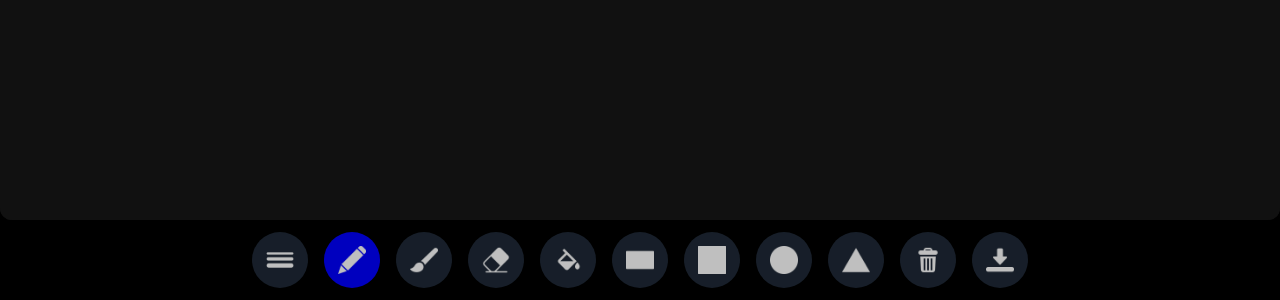
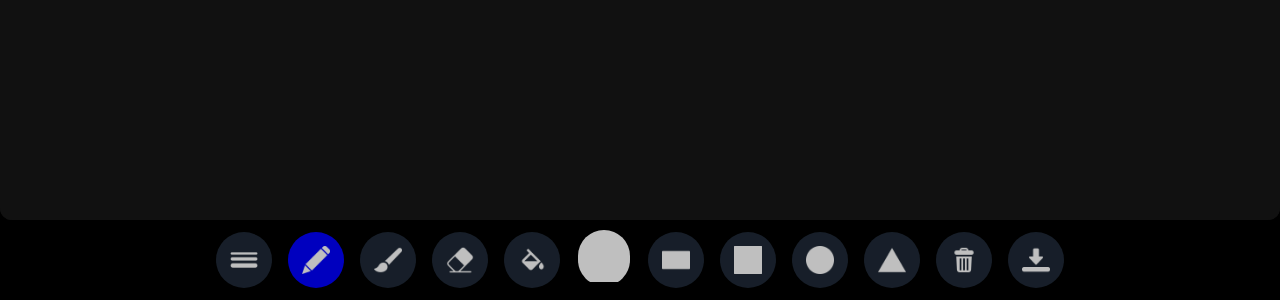
Before and after one commit to samitkapoor/paintro, a website: page public/index.html in a window 1280 px wide. Shown: the part 500-800 px from the top of the page. Drawn offline with Linux system fonts and the light colour scheme.

Commit message:
Added color picker

```diff
--- a/public/index.html
+++ b/public/index.html
@@ -73,6 +73,12 @@
           alt="Fill Color"
         />
       </div>
+      <div
+        class="h-[56px] w-[56px] p-3.5 bg-transparent opacity-75 cursor-pointer transition rounded-full transition-all colormenu"
+        id="select-color"
+      >
+        <input type="color" id="selected-color" value="#ffffff" />
+      </div>
       <div class="menu-icon rounded-full transition-all tool" id="rectangle">
         <img
           class="object-contain"
--- a/public/scripts/canvas.js
+++ b/public/scripts/canvas.js
@@ -1,6 +1,12 @@
 const canvas = document.getElementById("canvas");
 const ctx = canvas.getContext("2d");
 const allTools = document.querySelectorAll(".tool");
+
+let lineColor = "#ffffff";
+var selectedColor = document.getElementById("selected-color");
+selectedColor.addEventListener("change", () => {
+  lineColor = selectedColor.value;
+});
 
 let prevMouseX, prevMouseY, snapShot;
 let fillColor = false;
@@ -18,8 +24,6 @@ const lineWidthRange = document.getElementById("line-width-range");
 lineWidthRange.addEventListener("change", () => {
   brushWidth = lineWidthRange.value;
 });
-
-let lineColor = "#ffffff";
 
 function resizeCanvas() {
   //assigning the height and width to the canvas
--- a/src/styles.css
+++ b/src/styles.css
@@ -9,3 +9,21 @@
 .menu-icon {
   @apply h-[56px] w-[56px] p-3.5  bg-gray-800 opacity-75 hover:bg-customBlue-500 cursor-pointer  transition;
 }
+
+.colormenu {
+  display: flex;
+  justify-content: center;
+  align-items: center;
+}
+
+.colormenu input[type="color"] {
+  @apply h-[56px] w-[56px] cursor-pointer  border-none bg-transparent appearance-none mb-3;
+}
+
+.colormenu input[type="color"]::-webkit-color-swatch {
+  @apply h-[56px] w-[56px] rounded-full border-0 outline-none;
+}
+
+.colormenu input[type="color"]::-moz-color-swatch {
+  @apply h-[56px] w-[56px] rounded-full border-0 outline-none;
+}
```
Also changed, not shown: public/styles.css.
